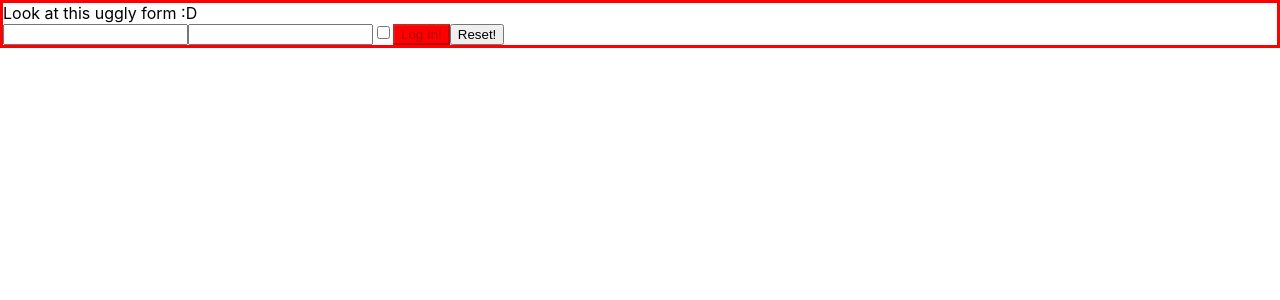
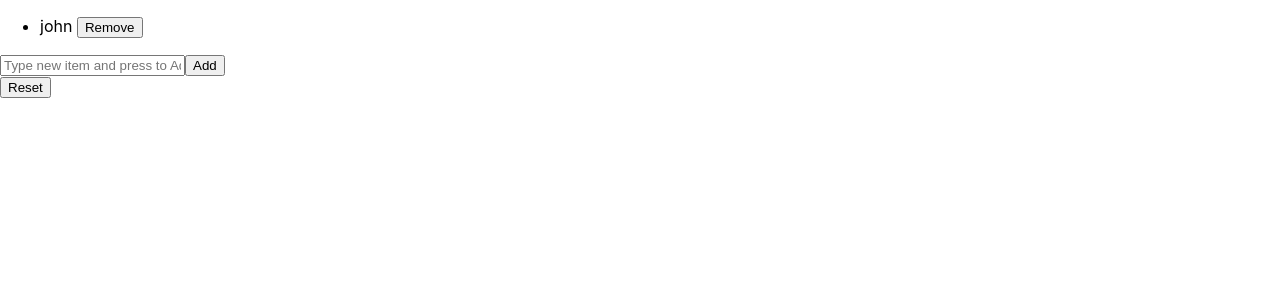
Before and after one commit to GiorgiNeparidze/react-exercises, a React (Create React App) app: page / in a window 1280 px wide. Shown: the top 300 px of the page. Built offline with nearby package versions, Linux system fonts and the light colour scheme.

Commit message:
finished render-props-01

```diff
--- a/src/App.js
+++ b/src/App.js
@@ -1,15 +1,15 @@
 import React from "react";
-// import ToDoList from "./ToDoList";
+import ToDoList from "./ToDoList";
 // import ClickCounter from "./ClickCounter";
 // import Counter from "./Counter";
 // import { HellowWorld } from "./HellowWorld";
 // import { Welcome } from "./Welcome";
 // import ClickTracker from "./ClickTracker";
 // import { InteractiveWelcome } from "./InteractiveWelcome";
-import { Login } from "./Login";
+// import { Login } from "./Login";
 // import UncontrolledLogin from "./UncontrolledLogin ";
 import "./index.css";
-import Container from "./Container";
+// import Container from "./Container";
 
 export class App extends React.Component {
   render() {
@@ -22,11 +22,20 @@ export class App extends React.Component {
         <ClickCounter />
         <ClickTracker />
         <InteractiveWelcome /> */}
-        <Container title={"Look at this uggly form :D"}>
+        {/* <Container title={"Look at this uggly form :D"}>
           <Login />
-        </Container>
+        </Container> */}
         {/* <UncontrolledLogin /> */}
-        {/* <ToDoList /> */}
+        <ToDoList
+          render={(listItems, HandleRemove) => {
+            return listItems.map((item, i) => (
+              <li key={i}>
+                {item}{" "}
+                <button onClick={() => HandleRemove(i)}>Remove</button>
+              </li>
+            ));
+          }}
+        />
       </div>
     );
   }
--- a/src/ToDoList.js
+++ b/src/ToDoList.js
@@ -38,13 +38,9 @@ export default class ToDoList extends Component {
   render() {
     return (
       <div>
-        <ul>
-          {this.state.listItems.map((item, i) => (
-            <li key={i}>
-              {item} <button onClick={() => this.HandleRemove(i)}>Remove</button>
-            </li>
-          ))}
-        </ul>
+        <div>
+          <ul>{this.props.render(this.state.listItems, this.HandleRemove)}</ul>
+        </div>
         <form onSubmit={this.SubmitEvent}>
           <input
             type="text"
```
